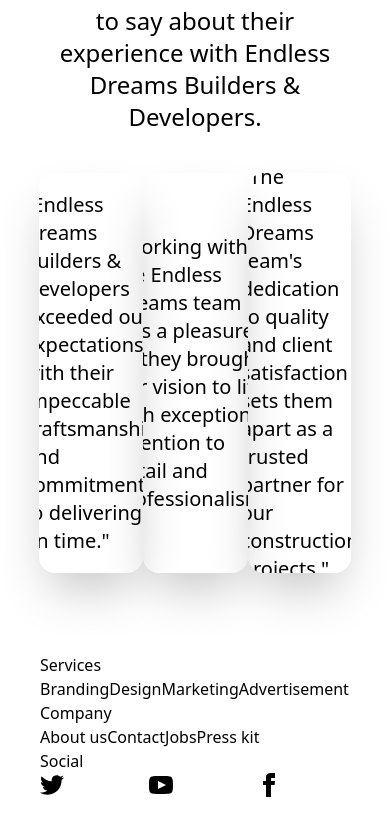
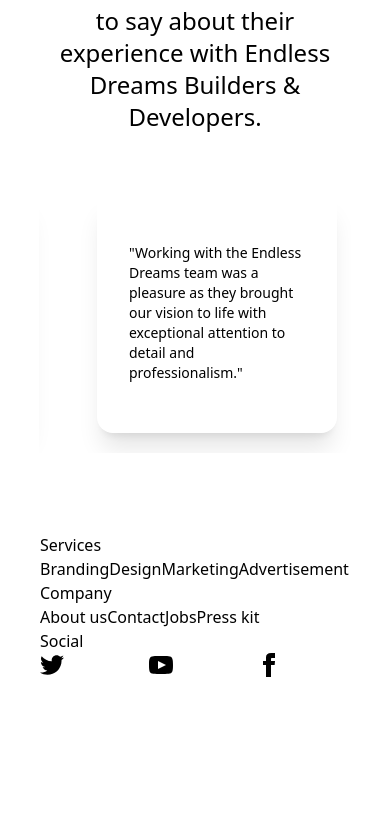
Before and after one commit to jacobsanosh/EndlessDreams, a React (Vite) app: page / in a window 390 px wide. Shown: the part 2130-2965 px from the top of the page. After the commit the page ends 2847 px from the top, so only its background shows below. Built offline with nearby package versions, Linux system fonts and the light colour scheme.

Commit message:
making the testimonial responsive

```diff
--- a/package.json
+++ b/package.json
@@ -15,6 +15,7 @@
     "lucide-react": "^0.501.0",
     "react": "^19.0.0",
     "react-dom": "^19.0.0",
+    "react-fast-marquee": "^1.6.5",
     "react-router-dom": "^7.4.0"
   },
   "devDependencies": {
--- a/src/Layouts/components/Testimonial.tsx
+++ b/src/Layouts/components/Testimonial.tsx
@@ -1,3 +1,5 @@
+import Marquee from "react-fast-marquee";
+
 const Testimonial = () => {
   return (
     <div className="w-4/5 flex flex-col m-auto mt-10 gap-10 mb-10 text-black">
@@ -8,23 +10,32 @@
           Dreams Builders & Developers.
         </p>
       </div>
-      <div className="w-full flex justify-between text-xl">
-        <div className="max-w-sm rounded-2xl overflow-hidden shadow-2xl p-8 h-[400px] flex justify-center items-center">
+      <div className="w-full text-xl">
+        <Marquee
+          direction="left"
+          speed={50}
+          pauseOnHover={true}
+          className="p-5"
+        >
+          <div className="text-sm w-[15rem] h-[15rem] sm:w-[16rem] sm:h-[16rem] md:w-[20rem] md:h-[20rem] rounded-2xl overflow-hidden shadow-xl p-8 flex justify-center items-center mx-8">
             "Endless Dreams Builders & Developers exceeded our expectations with
-          their impeccable craftsmanship and commitment to delivering on time."
+            their impeccable craftsmanship and commitment to delivering on
+            time."
           </div>
-        <div className="max-w-sm rounded-2xl overflow-hidden shadow-2xl p-8 h-[400px] flex justify-center items-center">
+          <div className="text-sm w-[15rem] h-[15rem] sm:w-[16rem] sm:h-[16rem] md:w-[20rem] md:h-[20rem] rounded-2xl overflow-hidden shadow-xl p-8 flex justify-center items-center mx-8">
             "Working with the Endless Dreams team was a pleasure as they brought
             our vision to life with exceptional attention to detail and
             professionalism."
           </div>
-        <div className="max-w-sm rounded-2xl overflow-hidden shadow-2xl p-8 h-[400px] flex justify-center items-center">
+          <div className="text-sm w-[15rem] h-[15rem] sm:w-[16rem] sm:h-[16rem] md:w-[20rem] md:h-[20rem] rounded-2xl overflow-hidden shadow-xl p-8 flex justify-center items-center mx-8">
             "The Endless Dreams team's dedication to quality and client
-          satisfaction sets them apart as a trusted partner for our construction
-          projects."
+            satisfaction sets them apart as a trusted partner for our
+            construction projects."
           </div>
+        </Marquee>
       </div>
     </div>
   );
 };
+
 export default Testimonial;
--- a/src/index.css
+++ b/src/index.css
@@ -16,3 +16,9 @@
   height: 100%;
   overflow-y: auto; /* This enables scrolling */
 }
+/* .rfm-marquee {
+  width: 100%;
+  display: flex;
+  padding: 10px;
+  justify-content: space-evenly;
+} */
```
Also changed, not shown: 1 other file (tests, documents, lock files or other folders). Lines whose indentation alone changed are shown as unchanged.
